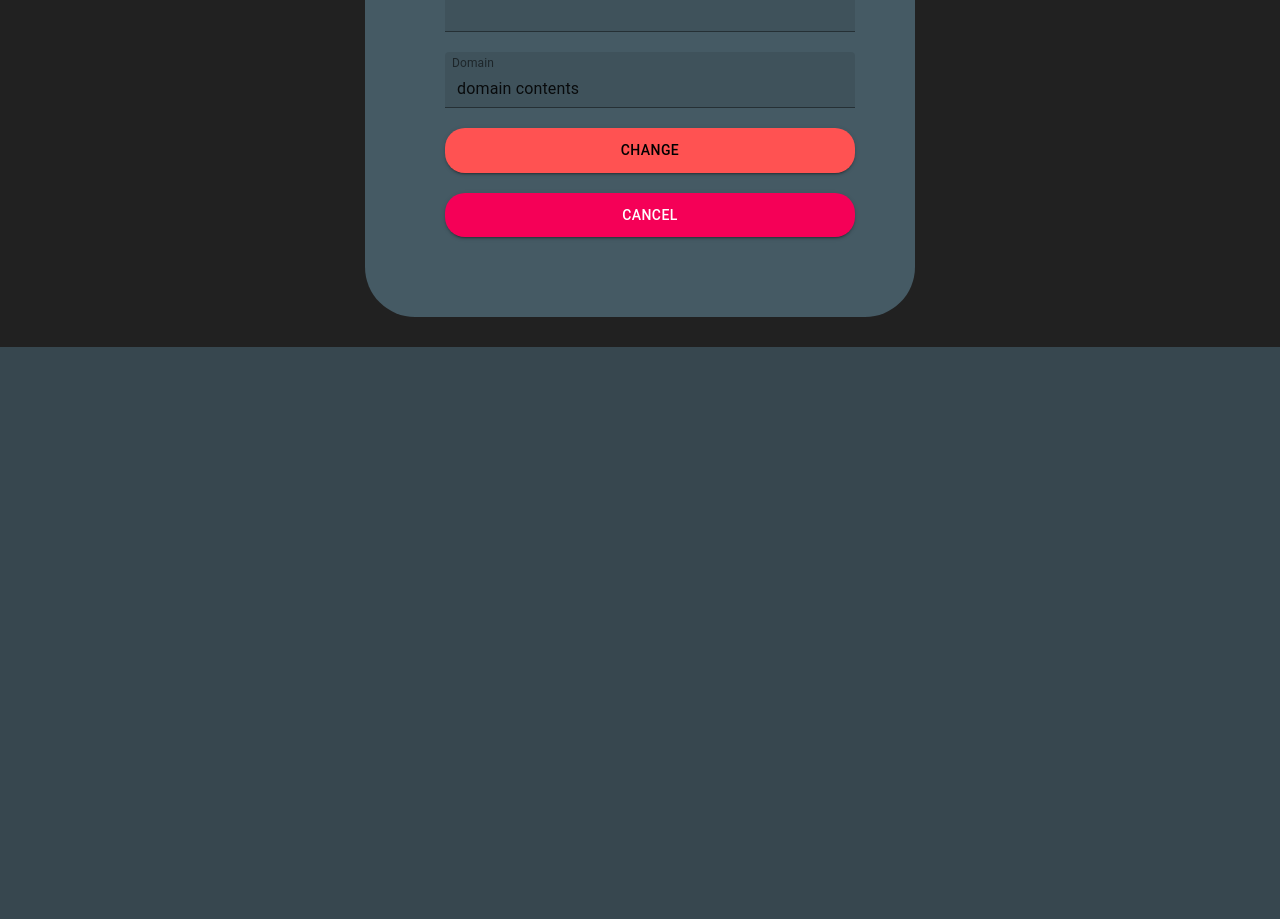
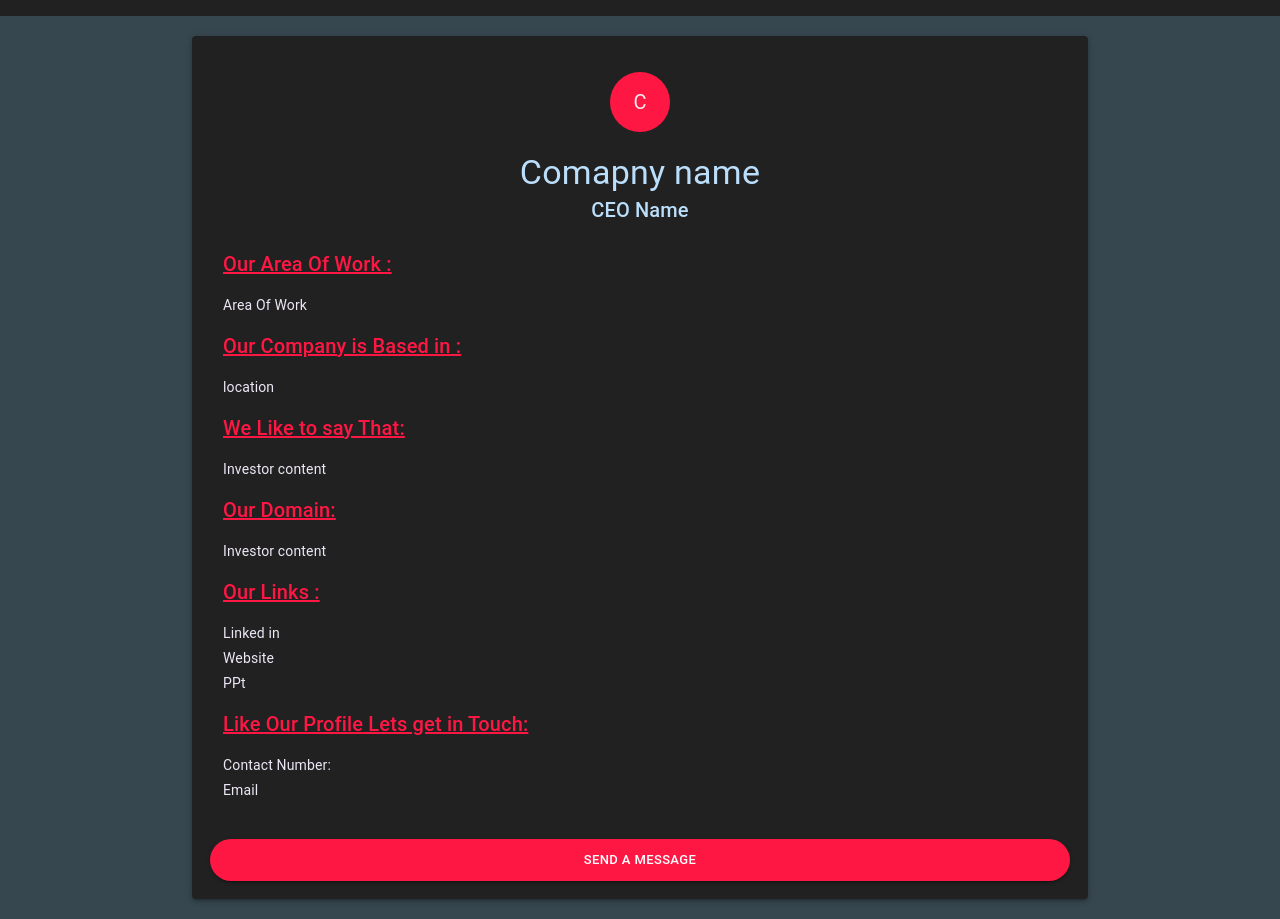
Before and after one commit to Unknown-team-cit/funding, a React (Create React App) app: page / in a window 1280 px wide. Shown: the part 560-1479 px from the top of the page. Before the commit the page ends 907 px from the top, so only its background shows below. Built offline with nearby package versions, Linux system fonts and the light colour scheme.

Commit message:
'profileUpdate'

```diff
--- a/src/App.js
+++ b/src/App.js
@@ -3,6 +3,7 @@ import './App.css';
 import Cards from './components/Card';
 import Contact from './components/Contact';
 import Dashboard from './components/Dashboard/Dashboard';
+import Profile from './components/Profile/Profile';
 import Register from './components/Register.jsx';
 
 function App() {
@@ -12,10 +13,11 @@ function App() {
   return (
     <div>
       <Grid direction='row'  container justify='center'>
-      <Dashboard details={details}  />
-      {/* <Cards heading='naveen' body='this body will have all the required contents' />
-      <Register/>
-      <Contact/> */}
+      {/* <Dashboard details={details}  /> */}
+      {/* <Cards heading='naveen' body='this body will have all the required contents' /> */}
+      {/* <Register/> */}
+      <Contact/>
+      <Profile/>
       </Grid>
     </div>
   );
--- /dev/null
+++ b/src/components/Profile/Profile.jsx
@@ -0,0 +1,51 @@
+import { Avatar, Card, CardActionArea, CardContent, Button,CardActions,Grid, Typography } from '@material-ui/core';
+import React from 'react';
+import makeStyles from './ProfileStyle';
+
+
+function Profile() {
+    const classes=makeStyles();
+
+    return (
+        <Card className={classes.card} elevation={3} >
+            <CardActionArea>
+                <CardContent>
+
+                <Avatar className={classes.avatar}>C</Avatar>
+                <Grid container justify='center' alignItems='center' direction='column' >
+                    <Typography  variant='h4'>Comapny name</Typography>
+                    <Typography variant='h6' gutterBottom>CEO Name</Typography>
+                </Grid>
+                    <Typography className={classes.subheading} variant='h6'><u>Our Area Of Work :</u></Typography>
+                    <Typography className={classes.contents} variant='body2'>Area Of Work</Typography>
+
+                    <Typography className={classes.subheading} variant='h6'><u>Our Company is Based in :</u></Typography>
+                    <Typography className={classes.contents} variant='body2'>location</Typography>
+
+                    <Typography className={classes.subheading} variant='h6'><u>We Like to say That:</u></Typography>
+                    <Typography className={classes.contents} variant='body2'>Investor content</Typography>
+
+                    <Typography className={classes.subheading} variant='h6'><u>Our Domain:</u></Typography>
+                    <Typography className={classes.contents} variant='body2'>Investor content</Typography>
+
+                    <Typography className={classes.subheading} variant='h6'><u>Our Links :</u></Typography>
+                    <Typography className={classes.contents} variant='body2'>Linked in</Typography>
+                    <Typography className={classes.contents} variant='body2'>Website</Typography>
+                    <Typography className={classes.contents} variant='body2'>PPt</Typography>
+
+                    <Typography className={classes.subheading} variant='h6'><u>Like Our Profile Lets get in Touch:</u></Typography>
+                    <Typography className={classes.contents} variant='body2'>Contact Number:</Typography>
+                    <Typography className={classes.contents} variant='body2'>Email</Typography>
+
+                </CardContent>
+            </CardActionArea>
+            <CardActions>
+                    <Button className={classes.button}  size='small' color='secondary' variant='contained'>
+                        Send a Message
+                    </Button>
+            </CardActions>
+        </Card>
+    )
+}
+
+export default Profile
--- /dev/null
+++ b/src/components/Profile/ProfileStyle.js
@@ -0,0 +1,40 @@
+import { makeStyles } from "@material-ui/core";
+
+export default makeStyles((theme)=>({
+ avatar:{
+     color:'#ffebee',
+     backgroundColor:'#ff1744',
+     width:60,
+     height:60,
+     margin:20,
+     marginLeft: 'auto',
+     marginRight: 'auto',
+    //  marginTop:-20,
+ },
+ card:{
+     heigh:200,
+     width:'70%',
+     margin:20,
+     backgroundColor:'#212121',
+     color:'#bbdefb'
+
+ },
+ subheading:{
+     margin:15,
+     color:'#ff1744',
+ },
+ contents:{
+     margin:5,
+     marginLeft:15,
+     color:'#ede7f6'
+ },
+ button:{
+     width:'100%',
+     borderRadius:30,
+     margin:10,
+     padding:10,
+     backgroundColor:'#ff1744'
+
+ }
+
+}))
```
